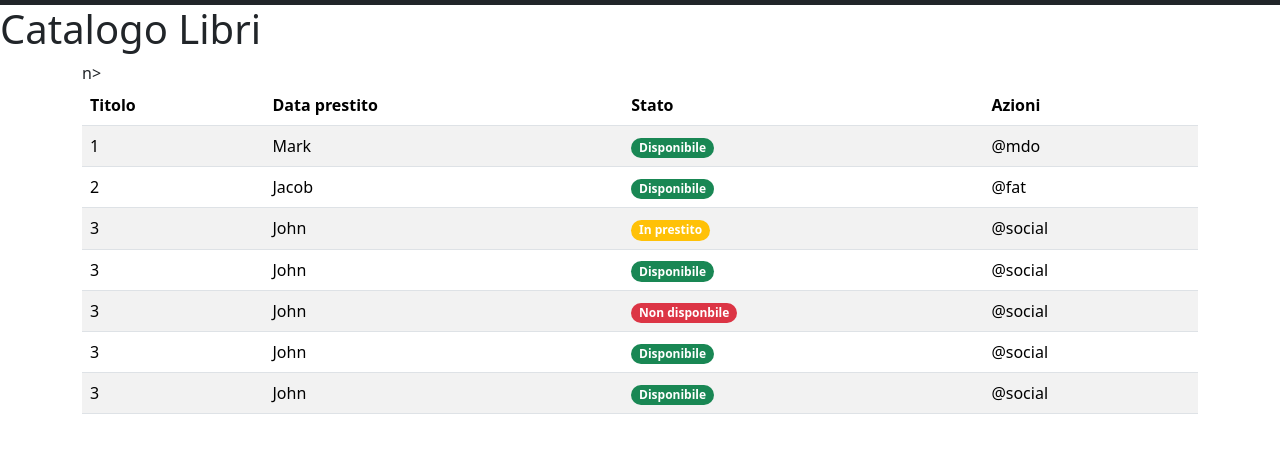
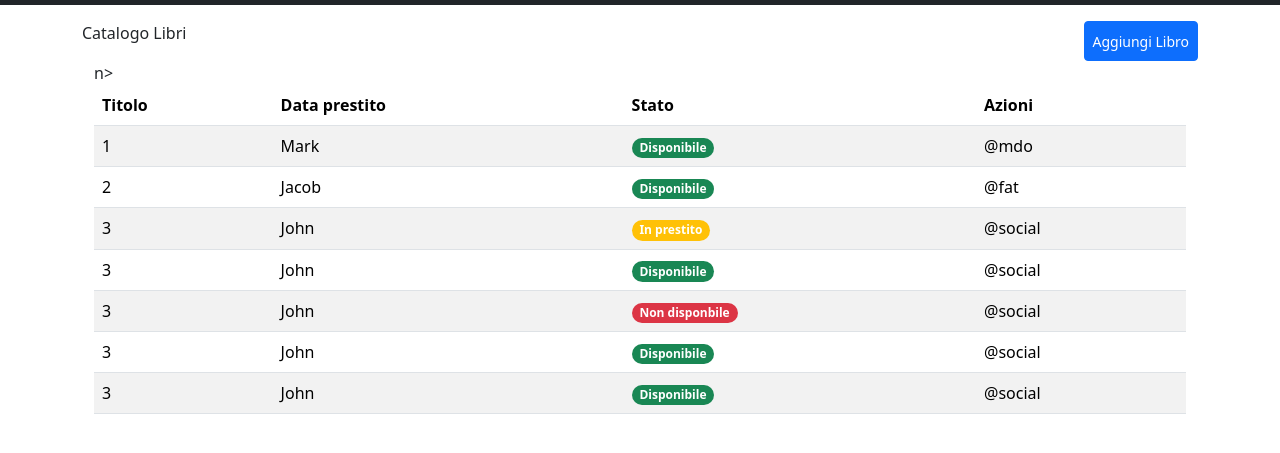
Before and after one commit to noemimassucco/html-css-bootstrap-dashboard, a plain HTML site: page index.html in a window 1280 px wide. Shown: the part 71-524 px from the top of the page. Drawn offline with nearby package versions, Linux system fonts and the light colour scheme.

Commit message:
Inserito bottone aggiungi Libri

```diff
--- a/index.html
+++ b/index.html
@@ -36,8 +36,11 @@
   </div>
 </nav>
 </header>
-<h1> Catalogo Libri</h1>
-
+<main class="container">
+<section class="d-flex mt-3 justify-content-between">
+<p> Catalogo Libri</p>
+<button type="button" class="btn btn-primary btn-sm">Aggiungi Libro</button>
+</section>
 <div class="container">
 <table class="table table-striped">
   <thead>
@@ -111,9 +114,6 @@
 </div>
 
 </main>
-
-
-</main>
 <footer></footer>
 
 
```
